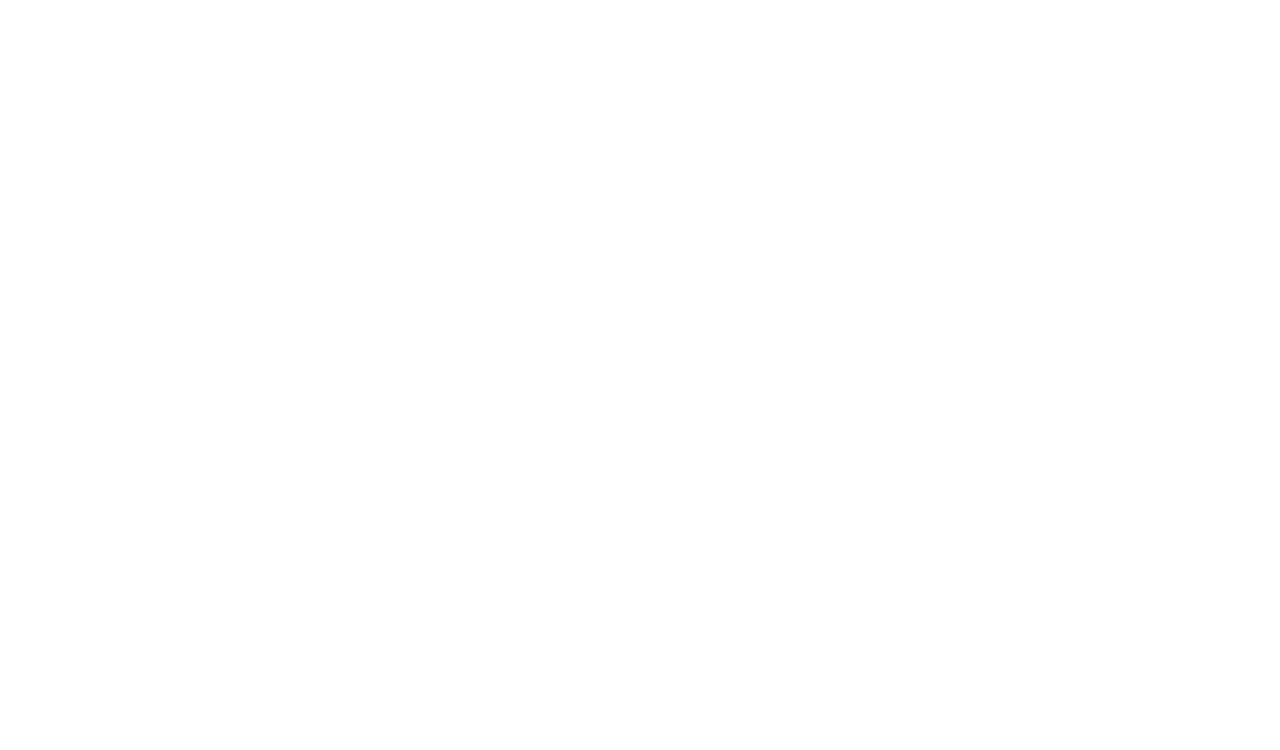
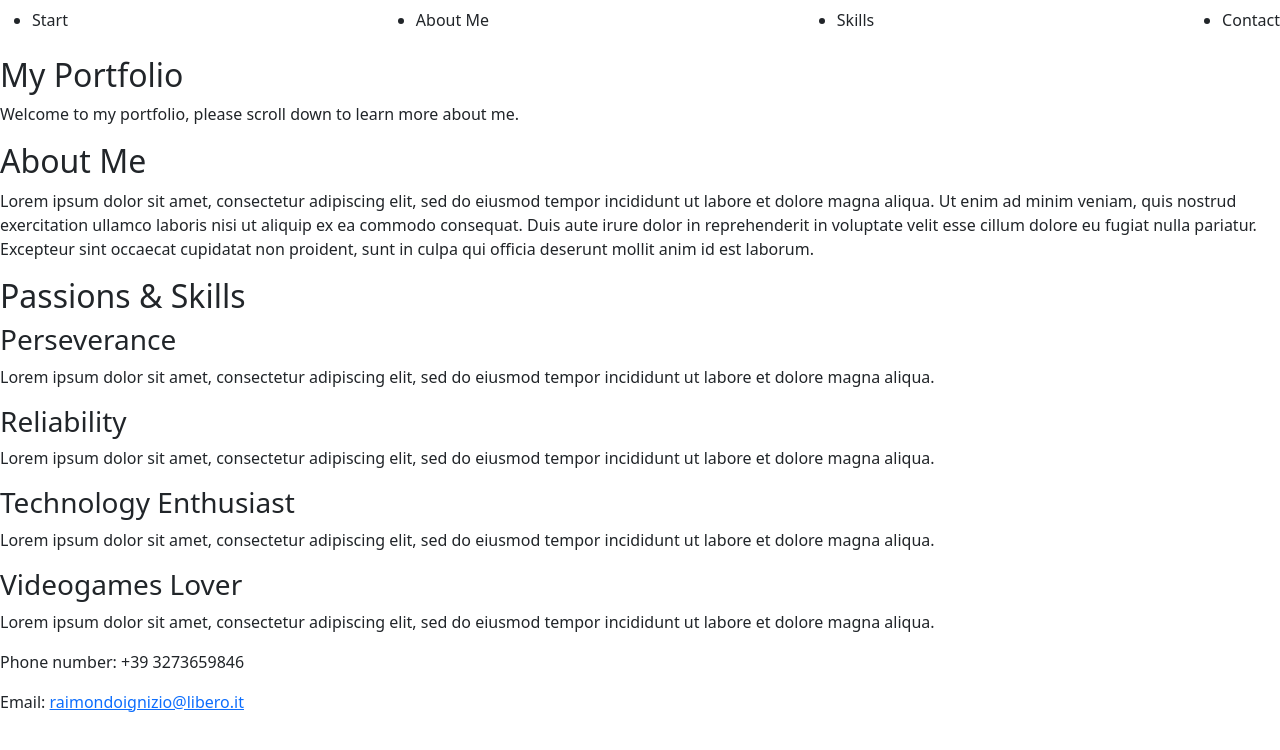
Before and after one commit to raimondo-ignizio/raimondo-ignizio-portfolio, a plain HTML site: page portfolio.html in a window 1280 px wide. Drawn offline with nearby package versions, Linux system fonts and the light colour scheme.

Commit message:
Added basic website structure

```diff
--- a/portfolio.html
+++ b/portfolio.html
@@ -15,12 +15,65 @@
   integrity="sha384-b5kHyXgcpbZJO/tY9Ul7kGkf1S0CWuKcCD38l8YkeH8z8QjE0GmW1gYU5S9FOnJ0"
   crossorigin="anonymous"></scriptsrc>
   <header>
-    <ul class="menu">
-    </ul>
+    <nav>
+      <ul class="navbar">
+        <li class="navbar-item">Start</li>
+        <li class="navbar-item">About Me</li>
+        <li class="navbar-item">Skills</li>
+        <li class="navbar-item">Contact</li>
+      </ul>
+    </nav>
   </header>
   <main>
+    <div id="start">
+      <h2>My Portfolio</h2>
+      <p>Welcome to my portfolio, please scroll down to learn more about me.</p>
+    </div>
+    <div id="about-me">
+      <h2>About Me</h2>
+      <p>Lorem ipsum dolor sit amet, consectetur adipiscing elit, sed do eiusmod
+         tempor incididunt ut labore et dolore magna aliqua. Ut enim ad minim
+         veniam, quis nostrud exercitation ullamco laboris nisi ut aliquip ex
+         ea commodo consequat. Duis aute irure dolor in reprehenderit in
+         voluptate velit esse cillum dolore eu fugiat nulla pariatur.
+         Excepteur sint occaecat cupidatat non proident, sunt in culpa qui
+         officia deserunt mollit anim id est laborum.</p>
+    </div>
+    <div id="skills" class="skills-container">
+      <h2>Passions &amp; Skills</h2>
+      <div class="skills-grid">
+        <div class="skills-grid-item">
+          <h3>Perseverance</h3>
+          <p>Lorem ipsum dolor sit amet, consectetur adipiscing elit, sed do
+            eiusmod tempor incididunt ut labore et dolore magna aliqua.</p>
+        </div>
+
+        <div class="skills-grid-item">
+          <h3>Reliability</h3>
+          <p>Lorem ipsum dolor sit amet, consectetur adipiscing elit, sed do
+           eiusmod tempor incididunt ut labore et dolore magna aliqua.</p>
+        </div>
+
+         <div class="skills-grid-item">
+           <h3>Technology Enthusiast</h3>
+           <p>Lorem ipsum dolor sit amet, consectetur adipiscing elit, sed do
+             eiusmod tempor incididunt ut labore et dolore magna aliqua.</p>
+         </div>
+
+        <div class="skills-grid-item">
+         <h3>Videogames Lover</h3>
+           <p>Lorem ipsum dolor sit amet, consectetur adipiscing elit, sed do
+             eiusmod tempor incididunt ut labore et dolore magna aliqua.</p>
+        </div>
+      </div>
+    </div>
   </main>
   <footer>
+    <address>
+      <p>Phone number: +39 3273659846</p>
+      <p>Email:
+        <a href="mailto: raimondoignizio@libero.it">raimondoignizio@libero.it</a></p>
+    </address>
   </footer>
 </body>
 </html>
```
